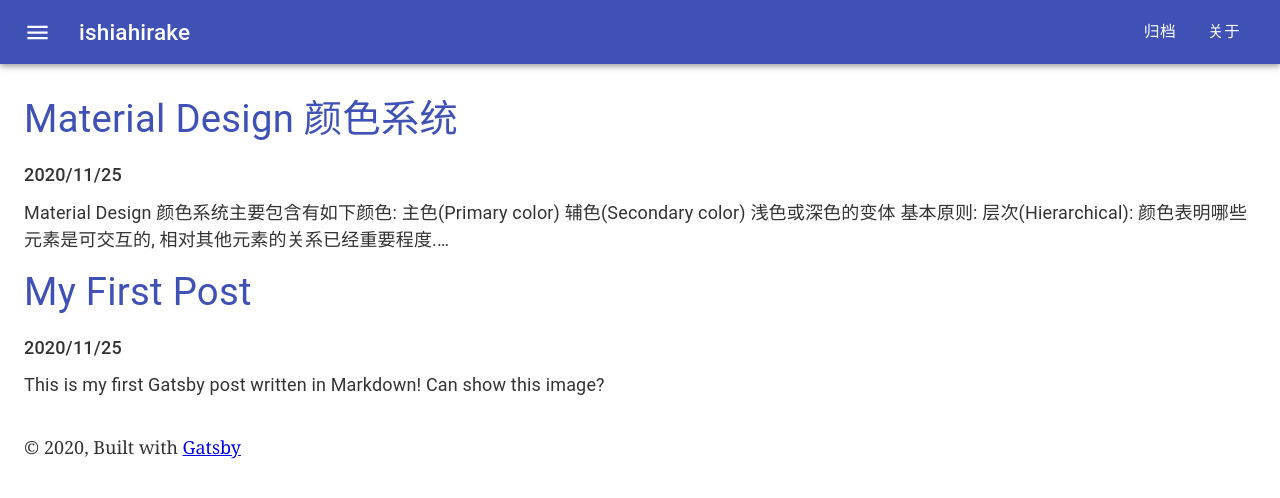
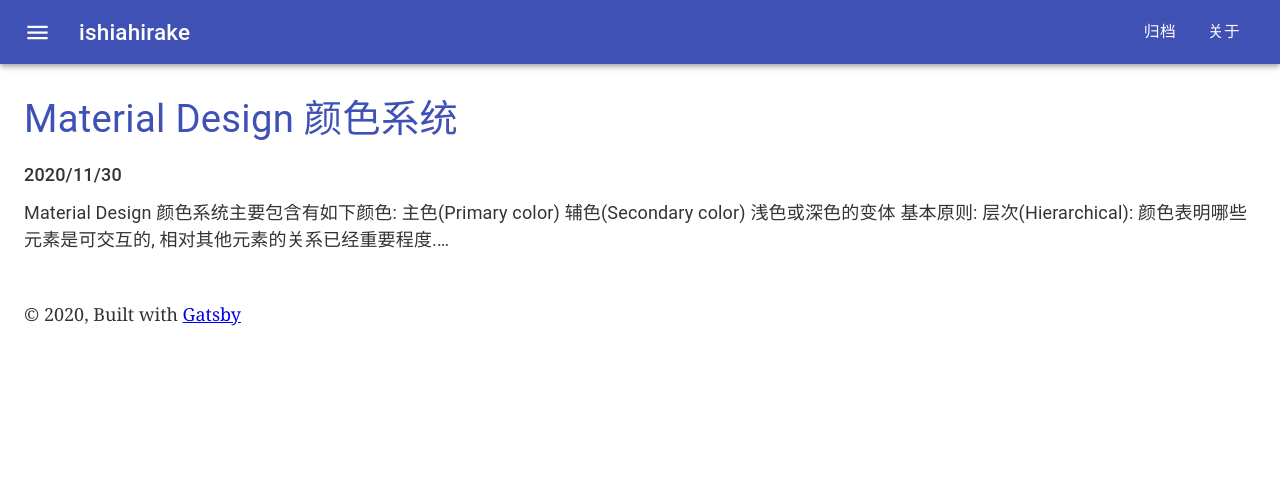
Before and after one commit to ishiahirake/ishiahirake, a Gatsby site: page / in a window 1280 px wide. Built offline with nearby package versions, Linux system fonts and the light colour scheme; Gatsby itself is replaced by a stand-in of ours.

Commit message:
调整样式, 删除测试文章.

```diff
--- a/blog/material-design-color/index.md
+++ b/blog/material-design-color/index.md
@@ -1,6 +1,6 @@
 ---
 title: Material Design 颜色系统
-date: 2020-11-25
+date: 2020-11-30
 path: /material-design-color
 ---
 
--- a/blog/my-first-post/index.md
+++ /dev/null
@@ -1,10 +0,0 @@
----
-title: My First Post
-date: 2020-11-25
-path: /my-first-post
----
-
-This is my first Gatsby post written in Markdown!
-
-Can show this image?
-![LeiMu](./leimu.jpg)
--- a/src/pages/index.tsx
+++ b/src/pages/index.tsx
@@ -2,18 +2,32 @@ import React from "react"
 import { graphql } from "gatsby"
 
 import { Layout, SEO, PostOverview } from "../components"
+import { makeStyles } from "@material-ui/core"
 
-const IndexPage = ({ data }) => (
+const useStyles = makeStyles(theme => ({
+  post: {
+    marginBottom: theme.spacing(6),
+  },
+}))
+
+const IndexPage = ({ data }) => {
+  const classes = useStyles()
+  return (
     <Layout>
       <SEO title="Home" />
 
       <section>
         {data.allMarkdownRemark.edges.map(edge => {
-        return <PostOverview key={edge.node.id} edge={edge} />
+          return (
+            <div key={edge.node.id} className={classes.post}>
+              <PostOverview edge={edge} />
+            </div>
+          )
         })}
       </section>
     </Layout>
   )
+}
 
 export default IndexPage
 
```
Also changed, not shown: blog/my-first-post/leimu.jpg (deleted). Lines whose indentation alone changed are shown as unchanged.
